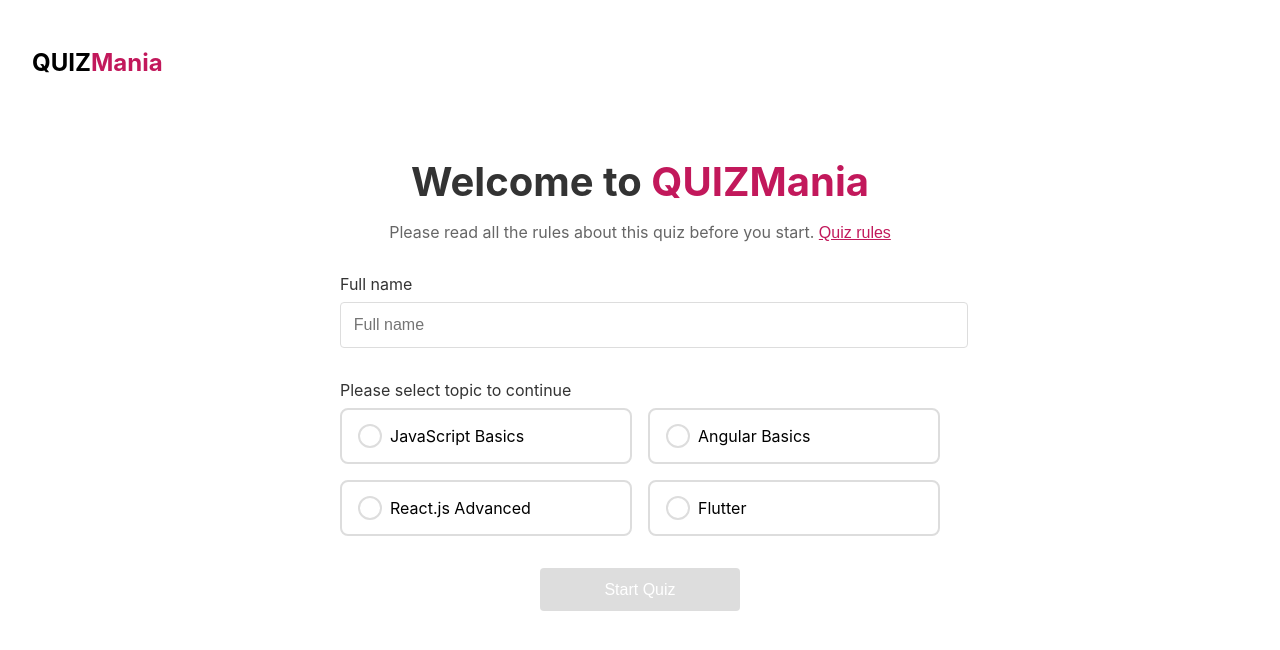
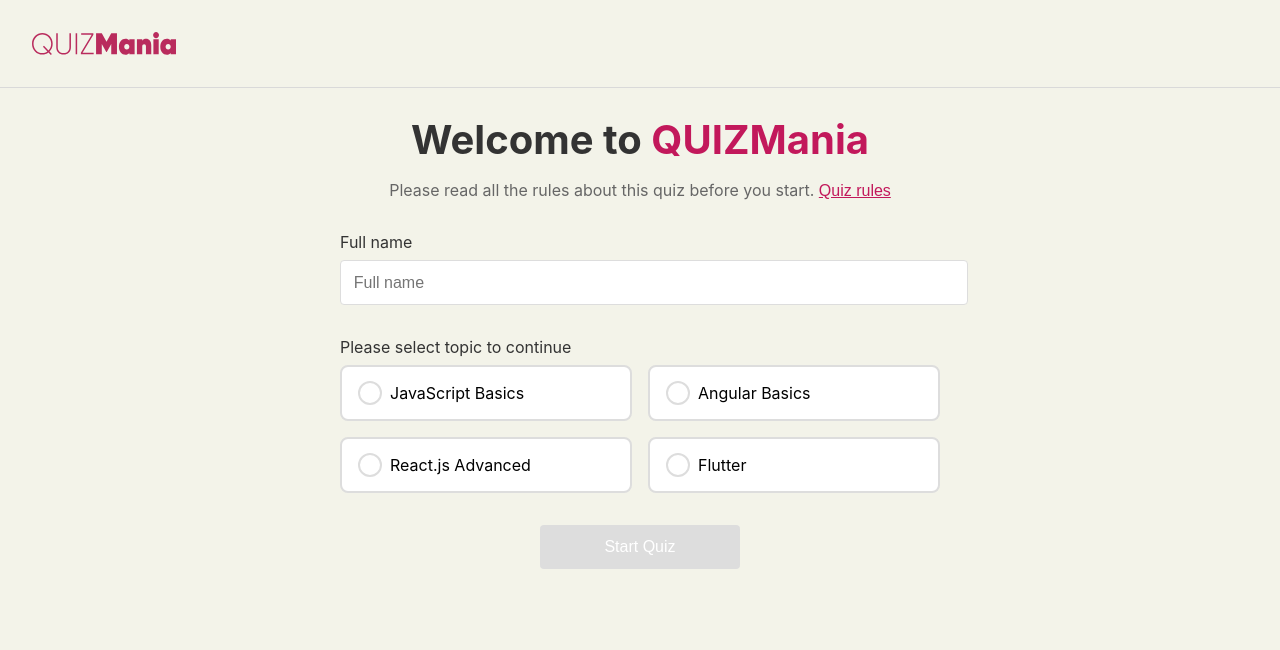
Before and after one commit to Miral26/quiz, a React (Create React App) app: page / in a window 1280 px wide. Shown: the top 650 px of the page. Built offline with nearby package versions, Linux system fonts and the light colour scheme.

Commit message:
Refactor Welcome component to use LogoSvg for branding, update styles in index.css for improved layout, and adjust package-lock.json for dependency changes.

```diff
--- a/src/components/Welcome.js
+++ b/src/components/Welcome.js
@@ -1,26 +1,19 @@
 import React, { useState } from "react";
 import { useQuiz } from "../context/QuizContext";
 import styled from "styled-components";
+import LogoSvg from "../lib/svg/LogoSvg";
 
 const Container = styled.div`
   min-height: 100vh;
-  background: #fff;
-  padding: 2rem;
+  background: #F3F3E9;
 `;
 
 const Header = styled.div`
   display: flex;
   justify-content: space-between;
   align-items: center;
-  margin-bottom: 4rem;
-`;
-
-const Logo = styled.h1`
-  font-size: 1.5rem;
-  color: #000;
-  span {
-    color: #c2185b;
-  }
+  border-bottom: 1px solid #D9D9D9;
+  padding: 2rem;
 `;
 
 const UserName = styled.div`
@@ -253,10 +246,7 @@ export function Welcome() {
   return (
     <Container>
       <Header>
-        <Logo>
-          QUIZ<span>Mania</span>
-        </Logo>
-        {name && <UserName>{name}</UserName>}
+        <LogoSvg />
       </Header>
 
       <WelcomeText>
--- a/src/index.css
+++ b/src/index.css
@@ -5,6 +5,9 @@ body {
     sans-serif;
   -webkit-font-smoothing: antialiased;
   -moz-osx-font-smoothing: grayscale;
+  max-width: 1440px;
+  margin: 0 auto;
+  background-color: #F3F3E9;
 }
 
 code {
--- /dev/null
+++ b/src/lib/svg/LogoSvg.jsx
@@ -0,0 +1,19 @@
+import React from "react";
+
+const LogoSvg = ({ width = 150, height = 40, className }) => {
+  return (
+    <svg width="144" height="23" viewBox="0 0 144 23" fill="none" xmlns="http://www.w3.org/2000/svg">
+      <path d="M20.6827 11.7702C20.6827 14.8329 19.6323 17.4352 17.5316 19.577L19.8806 22.0091L18.8493 23L16.443 20.5379C14.6288 21.9191 12.5949 22.6097 10.3413 22.6097C7.47671 22.6097 5.03222 21.5587 3.00787 19.4569C1.00262 17.3351 0 14.7728 0 11.7702C0 8.76762 1.00262 6.21541 3.00787 4.11358C5.03222 1.99173 7.47671 0.93081 10.3413 0.93081C13.206 0.93081 15.6409 1.99173 17.6462 4.11358C19.6705 6.21541 20.6827 8.76762 20.6827 11.7702ZM10.3413 21.0783C12.1938 21.0783 13.8744 20.5278 15.3831 19.4269L10.9429 14.8329L11.9742 13.842L16.4717 18.4961C18.2668 16.6545 19.1644 14.4125 19.1644 11.7702C19.1644 9.18799 18.305 6.99608 16.5863 5.19452C14.8675 3.37293 12.7858 2.46214 10.3413 2.46214C7.89685 2.46214 5.81522 3.37293 4.09643 5.19452C2.37765 6.99608 1.51826 9.18799 1.51826 11.7702C1.51826 14.3525 2.37765 16.5544 4.09643 18.376C5.81522 20.1775 7.89685 21.0783 10.3413 21.0783Z" fill="#B92B5D" />
+      <path d="M36.9082 20.5979C35.5714 21.9391 33.7953 22.6097 31.58 22.6097C29.3646 22.6097 27.5886 21.9391 26.2517 20.5979C24.9149 19.2567 24.2465 17.4752 24.2465 15.2533V1.2611H25.7647V15.2533C25.7647 17.0148 26.2708 18.426 27.283 19.4869C28.2952 20.5479 29.7275 21.0783 31.58 21.0783C33.4324 21.0783 34.8647 20.5479 35.8769 19.4869C36.9082 18.426 37.4238 17.0148 37.4238 15.2533V1.2611H38.9421V15.2533C38.9421 17.4752 38.2641 19.2567 36.9082 20.5979Z" fill="#B92B5D" />
+      <path d="M43.6399 1.2611H45.1581V22.2794H43.6399V1.2611Z" fill="#B92B5D" />
+      <path d="M50.5597 20.7781H61.6745V22.2794H48.8696V20.7781L59.6979 2.7624H49.1561V1.2611H61.3881V2.7624L50.5597 20.7781Z" fill="#B92B5D" />
+      <path d="M84.9766 1.2611V22.2794H79.2473V12.0405L74.7785 19.9073H74.2628L69.794 12.0405V22.2794H64.0647V1.2611H69.794L74.5207 9.81854L79.2473 1.2611H84.9766Z" fill="#B92B5D" />
+      <path d="M97.3254 7.26632H102.625V22.2794H97.3254V20.9282C96.4087 22.1092 95.1292 22.6997 93.4868 22.6997C91.558 22.6997 89.9824 21.9491 88.7601 20.4478C87.5379 18.9465 86.9268 17.0548 86.9268 14.7728C86.9268 12.4909 87.5379 10.5992 88.7601 9.09791C89.9824 7.59661 91.558 6.84595 93.4868 6.84595C95.1292 6.84595 96.4087 7.43647 97.3254 8.61749V7.26632ZM92.9139 16.7846C93.3913 17.3251 94.012 17.5953 94.7759 17.5953C95.5398 17.5953 96.1509 17.3251 96.6093 16.7846C97.0867 16.2441 97.3254 15.5735 97.3254 14.7728C97.3254 13.9721 97.0867 13.3016 96.6093 12.7611C96.1509 12.2206 95.5398 11.9504 94.7759 11.9504C94.012 11.9504 93.3913 12.2206 92.9139 12.7611C92.4555 13.3016 92.2264 13.9721 92.2264 14.7728C92.2264 15.5735 92.4555 16.2441 92.9139 16.7846Z" fill="#B92B5D" />
+      <path d="M114.068 6.84595C115.634 6.84595 116.885 7.41645 117.82 8.55744C118.775 9.67842 119.253 11.3599 119.253 13.6018V22.2794H113.953V14.2023C113.953 12.8612 113.361 12.1906 112.177 12.1906C111.547 12.1906 111.06 12.4008 110.716 12.8211C110.391 13.2415 110.229 13.822 110.229 14.5627V22.2794H104.929V7.26632H110.229V8.7376C111.108 7.4765 112.387 6.84595 114.068 6.84595Z" fill="#B92B5D" />
+      <path d="M124.071 6.12533C123.269 6.12533 122.572 5.82507 121.98 5.22454C121.407 4.604 121.12 3.88338 121.12 3.06266C121.12 2.24195 121.407 1.53133 121.98 0.93081C122.572 0.31027 123.269 0 124.071 0C124.854 0 125.532 0.31027 126.105 0.93081C126.697 1.53133 126.993 2.24195 126.993 3.06266C126.993 3.88338 126.697 4.604 126.105 5.22454C125.532 5.82507 124.854 6.12533 124.071 6.12533ZM121.407 22.2794V7.26632H126.706V22.2794H121.407Z" fill="#B92B5D" />
+      <path d="M138.7 7.26632H144V22.2794H138.7V20.9282C137.784 22.1092 136.504 22.6997 134.862 22.6997C132.933 22.6997 131.357 21.9491 130.135 20.4478C128.913 18.9465 128.302 17.0548 128.302 14.7728C128.302 12.4909 128.913 10.5992 130.135 9.09791C131.357 7.59661 132.933 6.84595 134.862 6.84595C136.504 6.84595 137.784 7.43647 138.7 8.61749V7.26632ZM134.289 16.7846C134.766 17.3251 135.387 17.5953 136.151 17.5953C136.915 17.5953 137.526 17.3251 137.984 16.7846C138.462 16.2441 138.7 15.5735 138.7 14.7728C138.7 13.9721 138.462 13.3016 137.984 12.7611C137.526 12.2206 136.915 11.9504 136.151 11.9504C135.387 11.9504 134.766 12.2206 134.289 12.7611C133.831 13.3016 133.601 13.9721 133.601 14.7728C133.601 15.5735 133.831 16.2441 134.289 16.7846Z" fill="#B92B5D" />
+    </svg>
+  );
+};
+
+export default LogoSvg;
```
Also changed, not shown: 1 other file (tests, documents, lock files or other folders).
